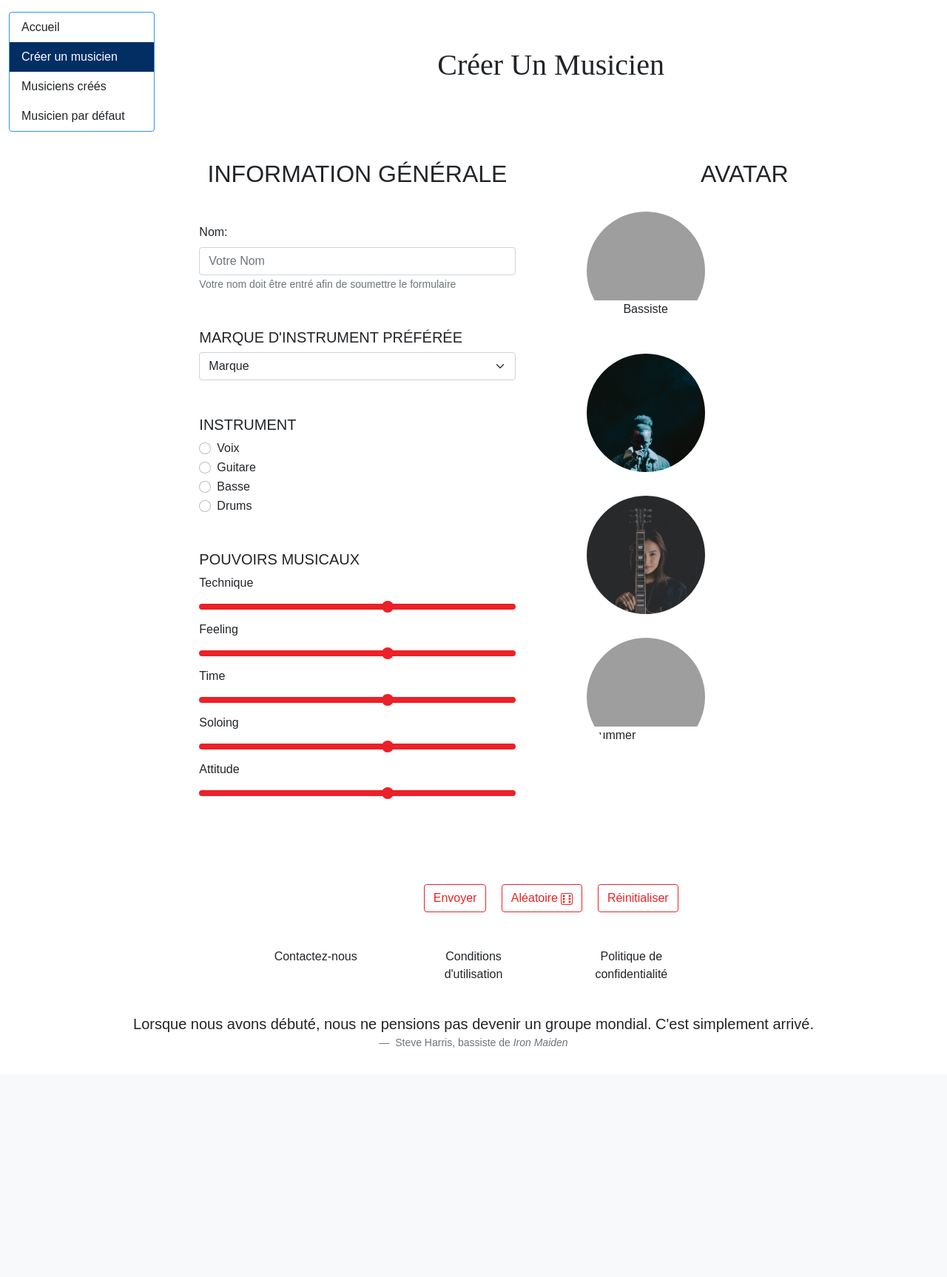
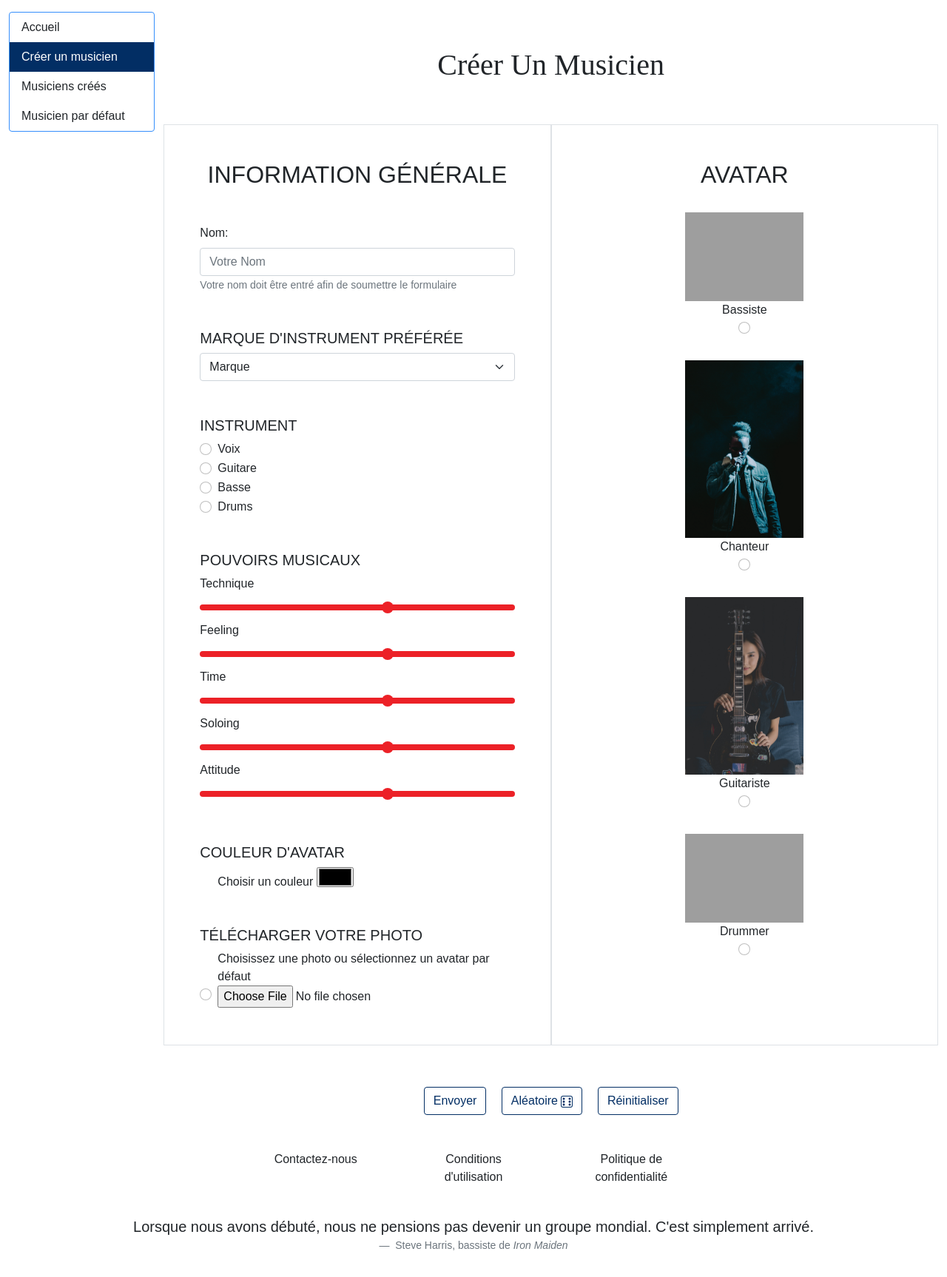
Before and after one commit to maxbtchr/d-and-d-musical, a Flask app: page /creation in a window 1280 px wide. Shown: the part 114-1840 px from the top of the page at 74% size. Before the commit the page ends 1530 px from the top, so only its background shows below. Run offline with Flask 2, Linux system fonts and the light colour scheme; some libraries are stand-ins or nearby versions; some web fonts are replaced; grey boxes are pictures that could not be loaded.

Commit message:
projet final avant soumission

```diff
--- a/static/css/style.scss
+++ b/static/css/style.scss
@@ -100,8 +100,6 @@ div [class="border rounded"]{
 
 .avatar-img-div {
     width: 10rem;
-    height: 10rem;
-    border-radius: 50%;
     overflow: hidden;
 }
 
--- a/templates/creation.html
+++ b/templates/creation.html
@@ -7,7 +7,7 @@
     method="POST"
     class="row"
   >
-    <fieldset class="col-lg-6 p-5">
+    <fieldset class="col-lg-6 p-5 border">
       <h2 class="text-center mb-5">Information Générale</h2>
       <div class="mb-3">
         <label id="nom" for="Nom" class="form-label">Nom: </label>
@@ -68,49 +68,69 @@
         <input type="range" class="form-range" min="0" max="5" id="attitude" />
       </div>
 
+      <h3 class="h5 mt-5">Couleur d'avatar</h3>
+      <div class="form-check">
+        <label class="form-check-label" for="instrument"> Choisir un couleur </label>
+        <input class="" type="color" name="coleur" id="coleur" aria-label="couleur"/>
+
+      </div>
+
+      <h3 class="h5 mt-5">Télécharger votre photo</h3>
+      <div class="form-check">
+        <label class="form-check-label" for="instrument">Choisissez une photo ou sélectionnez un avatar par défaut</label>
+        <input class="" type="file" name="photo" id="photo" aria-label="photo"/>
+        <input class="form-check-input" type="radio" name="avatar" id="mon-photo" aria-label="mon-photo"/>
+      </div>
+
+
     </fieldset>
-    <fieldset class="col-lg-6 p-5">
+    <fieldset class="col-lg-6 p-5 border">
       <h2 class="text-center">Avatar</h2>
-      <div class="">
-        <figure class="avatar-img-div text-center">
+      <div class="text-center">
+        <figure class="avatar-img-div text-center mx-auto">
           <img
             class="img-fluid"
             src="{{url_for('static', filename='img/avatar-bassist.jpg')}}"
             alt=""
           />
           <figcaption>Bassiste</figcaption>
+          <input class="form-check-input" type="radio" name="avatar" id="bassiste" aria-label="bassiste"/>
         </figure>
-        <figure class="avatar-img-div">
+
+        <figure class="avatar-img-div mx-auto">
           <img
           class="img-fluid"
             src="{{url_for('static', filename='img/avatar-singer.jpg')}}"
             alt=""
           />
           <figcaption>Chanteur</figcaption>
+          <input class="form-check-input" type="radio" name="avatar" id="chanteur" aria-label="chanteur"/>
         </figure>
-        <figure class="avatar-img-div">
+        <figure class="avatar-img-div mx-auto">
           <img
           class="img-fluid"
             src="{{url_for('static', filename='img/avatar-guitarist.jpg')}}"
             alt=""
           />
           <figcaption>Guitariste</figcaption>
+          <input class="form-check-input" type="radio" name="avatar" id="guitariste" aria-label="guitariste"/>
         </figure>
-        <figure class="avatar-img-div">
+        <figure class="avatar-img-div mx-auto">
           <img
           class="img-fluid"
             src="{{url_for('static', filename='img/avatar-drummer.jpg')}}"
             alt=""
           />
           <figcaption>Drummer</figcaption>
+          <input class="form-check-input" type="radio" name="avatar" id="drummer" aria-label="drummer"/>
         </figure>
       </div>
     </fieldset>
     <div class="mt-5 text-center">
-      <button type="submit" class="btn btn-outline-secondary m-2" aria-label="envoyer">
+      <button type="submit" class="btn btn-outline-primary m-2" aria-label="envoyer">
         Envoyer
       </button>
-      <button type="button" class="btn btn-outline-secondary m-2" aria-label="aléatoire">
+      <button type="button" class="btn btn-outline-primary m-2" aria-label="aléatoire">
         Aléatoire
         <svg xmlns="http://www.w3.org/2000/svg" width="16" height="16" fill="currentColor" class="bi bi-dice-6" viewBox="0 0 16 16">
           <path d="M13 1a2 2 0 0 1 2 2v10a2 2 0 0 1-2 2H3a2 2 0 0 1-2-2V3a2 2 0 0 1 2-2h10zM3 0a3 3 0 0 0-3 3v10a3 3 0 0 0 3 3h10a3 3 0 0 0 3-3V3a3 3 0 0 0-3-3H3z"/>
@@ -118,7 +138,7 @@
         </svg></i>
       </button>
 
-      <button type="reset" class="btn btn-outline-secondary m-2" aria-label="réinitialiser">
+      <button type="reset" class="btn btn-outline-primary m-2" aria-label="réinitialiser">
         Réinitialiser
       </button>
     </div>
```
Also changed, not shown: templates/personnages-crees.html (+41 -15 lines), static/css/style.css, static/img/drummer-cree.jpg (deleted), static/img/drummer-cree.png (added), static/img/guitarist-cree.jpg (deleted), static/img/guitarist-cree.png (added), static/img/singer-cree.jpg (deleted), 2 other files.
